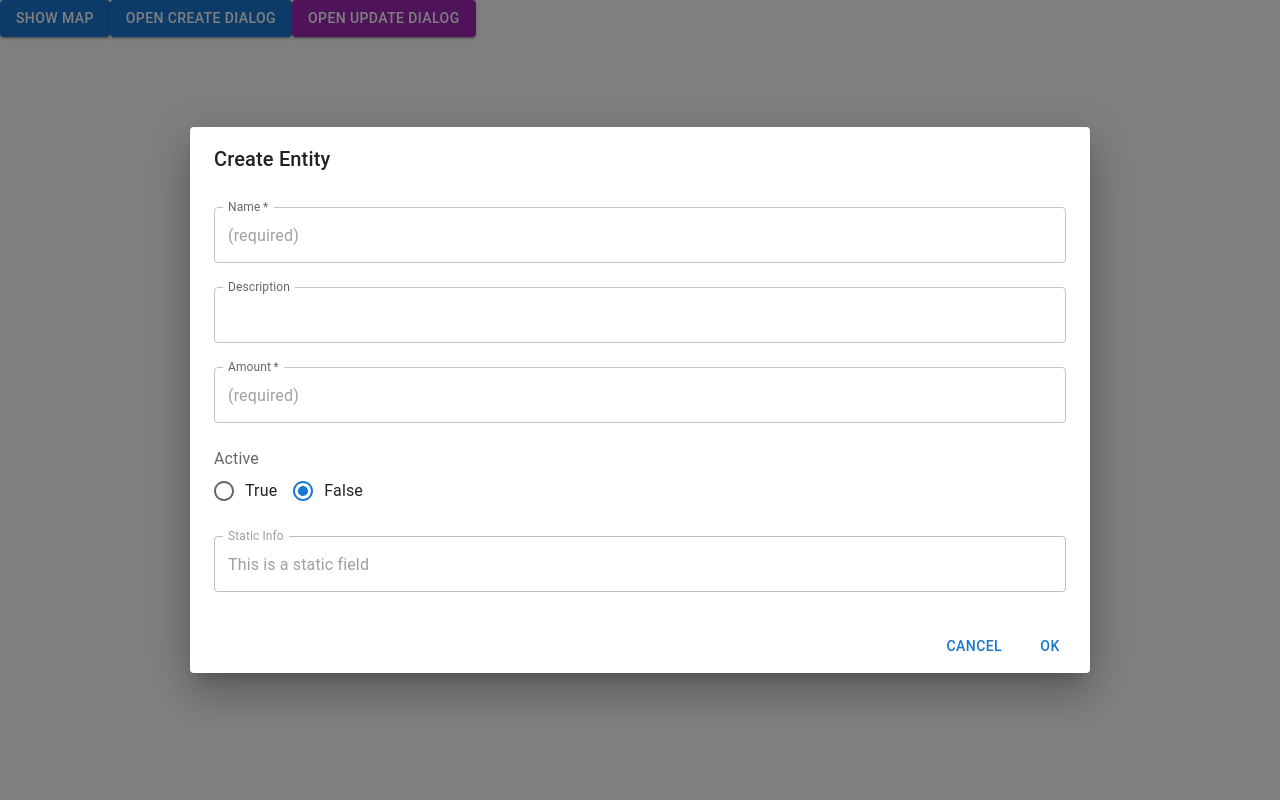
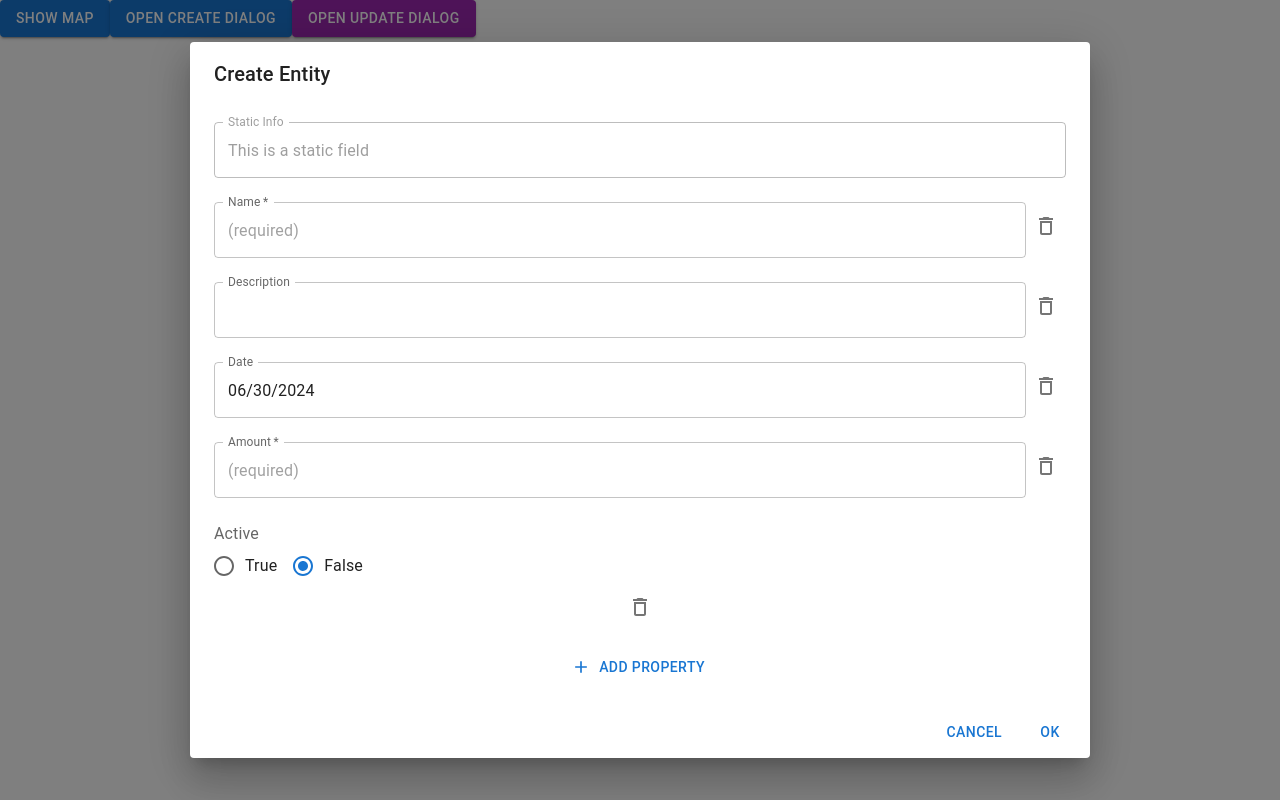
Before and after one commit to viks01/merabills, a React (Create React App) app in the folder frontend/: page / in a window 1280 px wide. Both pictures are taken after a click on the button "OPEN CREATE DIALOG". Built offline with nearby package versions, Linux system fonts and the light colour scheme; no server answers.

Commit message:
fixed date and icons

```diff
--- a/frontend/package.json
+++ b/frontend/package.json
@@ -19,6 +19,7 @@
     "@types/react": "^18.3.3",
     "@types/react-dom": "^18.3.0",
     "@types/react-i18next": "^8.1.0",
+    "dayjs": "^1.11.11",
     "google-map-react": "^2.2.1",
     "i18next": "^23.11.4",
     "i18next-browser-languagedetector": "^8.0.0",
--- a/frontend/src/components/CreateUpdateDialog.tsx
+++ b/frontend/src/components/CreateUpdateDialog.tsx
@@ -1,14 +1,15 @@
-import React, { useState } from 'react';
+import React, { useState, useEffect } from 'react';
 import {
   Dialog, DialogTitle, DialogContent, DialogActions, Button, TextField,
   CircularProgress, Snackbar, Radio, RadioGroup, FormControlLabel,
-  FormControl, FormLabel, FormHelperText, FilledTextFieldProps,
-  OutlinedTextFieldProps, StandardTextFieldProps, TextFieldVariants
+  FormControl, FormLabel, FormHelperText, IconButton
 } from '@mui/material';
-import { DatePicker } from '@mui/lab'; // Assuming you're using @mui/lab for date picker
-import { JSX } from 'react/jsx-runtime';
+import { DatePicker, LocalizationProvider } from '@mui/x-date-pickers';
+import { AdapterDayjs } from '@mui/x-date-pickers/AdapterDayjs';
+import { AddOutlined, DeleteOutlined } from '@mui/icons-material';
 
 import { Field, EditableField, FieldType, FieldValueType } from '../model/Field';
+import dayjs, { Dayjs } from 'dayjs';
 
 interface CreateUpdateDialogProps {
   type: string;
@@ -24,6 +25,21 @@ const CreateUpdateDialog: React.FC<CreateUpdateDialogProps> = ({ type, isUpdate,
   const [loading, setLoading] = useState(false);
   const [error, setError] = useState<string | null>(null);
   const [fieldErrors, setFieldErrors] = useState<Record<string, string>>({});
+  const [customFields, setCustomFields] = useState<(Field | EditableField)[]>([]);
+  const [regularFields, setRegularFields] = useState<(Field | EditableField)[]>([]);
+
+  useEffect(() => {
+    const initialValues: Record<string, FieldType> = {};
+    fields.forEach(field => {
+      if (field.initialValue !== null) {
+        initialValues[field.name] = field.initialValue;
+      }
+    });
+    setFormValues(initialValues);
+    setRegularFields(fields.filter(field => !field.isCustomField));
+    setCustomFields(fields.filter(field => field.isCustomField));
+    console.log(formValues);
+  }, [isUpdate, fields]);
 
   const handleChange = (name: string, value: FieldType) => {
     setFormValues({ ...formValues, [name]: value });
@@ -32,7 +48,13 @@ const CreateUpdateDialog: React.FC<CreateUpdateDialogProps> = ({ type, isUpdate,
   const validateFields = () => {
     const newFieldErrors: Record<string, string> = {};
 
-    fields.forEach(field => {
+    regularFields.forEach(field => {
+      if (field instanceof EditableField && field.required && !formValues[field.name]) {
+        newFieldErrors[field.name] = `${field.name} is required`;
+      }
+    });
+
+    customFields.forEach(field => {
       if (field instanceof EditableField && field.required && !formValues[field.name]) {
         newFieldErrors[field.name] = `${field.name} is required`;
       }
@@ -40,6 +62,18 @@ const CreateUpdateDialog: React.FC<CreateUpdateDialogProps> = ({ type, isUpdate,
 
     setFieldErrors(newFieldErrors);
     return Object.keys(newFieldErrors).length === 0;
+  };
+
+  const handleAddField = () => {
+    const newField = new EditableField(`customField${customFields.length + 1}`, FieldValueType.STRING, "test", true, false);
+    setCustomFields([...customFields, newField]);
+  };
+
+  const handleDeleteField = (name: string) => {
+    setCustomFields(customFields.filter(field => field.name !== name));
+    setRegularFields(regularFields.filter(field => field.name !== name));
+    const { [name]: deletedValue, ...restFormValues } = formValues;
+    setFormValues(restFormValues);
   };
 
   const handleSubmit = async () => {
@@ -60,26 +94,38 @@ const CreateUpdateDialog: React.FC<CreateUpdateDialogProps> = ({ type, isUpdate,
     <Dialog open={open} onClose={onClose} fullWidth maxWidth="md">
       <DialogTitle>{isUpdate ? `Update ${type}` : `Create ${type}`}</DialogTitle>
       <DialogContent>
-        {fields.map(field => {
+        {[...regularFields, ...customFields].map(field => {
+          const isEditable = field instanceof EditableField;
+          const isCustomField = field.isCustomField;
+
           switch (field.valueType) {
             case FieldValueType.STRING:
             case FieldValueType.NUMBER:
               return (
+                <div style={{ display: 'flex', alignItems: 'center' }} key={field.name}>
                   <TextField
-                  key={field.name}
                     label={field.name}
-                  placeholder={field instanceof EditableField ? (field.required ? '(required)' : '') : field.initialValue?.toString()}
+                    placeholder={isEditable ? (field.required ? '(required)' : '') : field.initialValue?.toString()}
                     type={field.valueType === FieldValueType.NUMBER ? 'number' : 'text'}
-                  value={field instanceof EditableField ? (formValues[field.name] || '') : field.initialValue?.toString()}
+                    value={isEditable ? (formValues[field.name] || '') : field.initialValue?.toString()}
                     onChange={e => handleChange(field.name, field.valueType === FieldValueType.NUMBER ? parseFloat(e.target.value) : e.target.value)}
-                  required={field instanceof EditableField && field.required}
-                  disabled={!(field instanceof EditableField) || loading}
+                    required={isEditable && field.required}
+                    disabled={!isEditable || loading}
                     fullWidth
                     margin="normal"
                     InputLabelProps={{ shrink: true }}
                     error={!!fieldErrors[field.name]}
                     helperText={fieldErrors[field.name]}
                   />
+                  {isCustomField && (
+                    <IconButton
+                      onClick={() => handleDeleteField(field.name)}
+                      disabled={!isEditable || loading}
+                    >
+                      <DeleteOutlined />
+                    </IconButton>
+                  )}
+                </div>
               );
             case FieldValueType.BOOLEAN:
               return (
@@ -90,37 +136,65 @@ const CreateUpdateDialog: React.FC<CreateUpdateDialogProps> = ({ type, isUpdate,
                     value={formValues[field.name] || false}
                     onChange={e => handleChange(field.name, e.target.value === 'true')}
                   >
-                    <FormControlLabel value={true} control={<Radio />} label="True" disabled={!(field instanceof EditableField) || loading} />
-                    <FormControlLabel value={false} control={<Radio />} label="False" disabled={!(field instanceof EditableField) || loading} />
+                    <FormControlLabel value={true} control={<Radio />} label="True" disabled={!isEditable || loading} />
+                    <FormControlLabel value={false} control={<Radio />} label="False" disabled={!isEditable || loading} />
                   </RadioGroup>
                   {fieldErrors[field.name] && <FormHelperText>{fieldErrors[field.name]}</FormHelperText>}
+                  {isCustomField && (
+                    <IconButton
+                      onClick={() => handleDeleteField(field.name)}
+                      disabled={!isEditable || loading}
+                    >
+                      <DeleteOutlined />
+                    </IconButton>
+                  )}
                 </FormControl>
               );
             case FieldValueType.DATE:
               return (
+                <div style={{ display: 'flex', alignItems: 'center' }} key={field.name}>
+                  <LocalizationProvider dateAdapter={AdapterDayjs}>
                     <DatePicker
-                  key={field.name}
                       label={field.name}
-                  value={formValues[field.name] || null}
-                  onChange={(date: Date) => handleChange(field.name, date)}
-                  renderInput={(params: JSX.IntrinsicAttributes & { variant?: TextFieldVariants | undefined; } & Omit<FilledTextFieldProps | OutlinedTextFieldProps | StandardTextFieldProps, "variant">) => (
-                    <TextField
-                      {...params}
-                      required={field instanceof EditableField && field.required}
-                      disabled={!(field instanceof EditableField) || loading}
-                      fullWidth
-                      margin="normal"
-                      InputLabelProps={{ shrink: true }}
-                      error={!!fieldErrors[field.name]}
-                      helperText={fieldErrors[field.name]}
+                      value={formValues[field.name] ? dayjs(formValues[field.name].toString()) : null}
+                      onChange={(date: Dayjs | null) => handleChange(field.name, dayjs(date).toDate())}
+                      slotProps={{
+                        textField: {
+                          placeholder: isEditable ? (field.required ? '(required)' : '') : field.initialValue?.toString(),
+                          required: isEditable && field.required,
+                          disabled: !isEditable || loading,
+                          fullWidth: true,
+                          margin: "normal",
+                          error: !!fieldErrors[field.name],
+                          helperText: fieldErrors[field.name]
+                        },
+                      }}
                     />
+                  </LocalizationProvider>
+                  {isCustomField && (
+                    <IconButton
+                      onClick={() => handleDeleteField(field.name)}
+                      disabled={!isEditable || loading}
+                    >
+                      <DeleteOutlined />
+                    </IconButton>
                   )}
-                />
+                </div>
               );
             default:
               return null;
           }
         })}
+        <Button
+          onClick={handleAddField}
+          color="primary"
+          startIcon={<AddOutlined />}
+          disabled={loading}
+          fullWidth
+          style={{ marginTop: '1em' }}
+        >
+          Add Property
+        </Button>
       </DialogContent>
       <DialogActions>
         <Button onClick={onClose} color="primary" disabled={loading}>
```
Also changed, not shown: 1 other file (tests, documents, lock files or other folders). Lines whose indentation alone changed are shown as unchanged.
